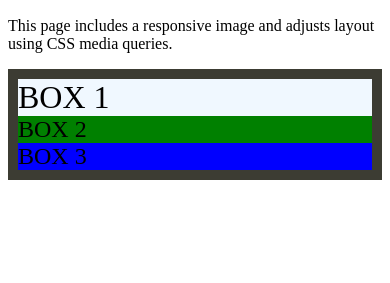
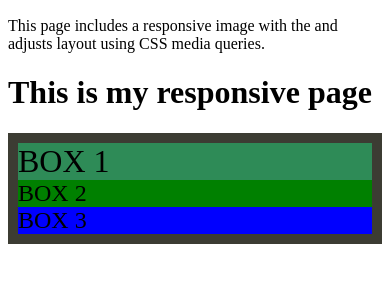
Before and after one commit to vaishnavi818/s8-task-3, a plain HTML site: page index.html in a window 390 px wide. Shown: the part 27-310 px from the top of the page. Drawn offline with Linux system fonts and the light colour scheme.

Commit message:
all files created

```diff
--- a/index.html
+++ b/index.html
@@ -1,14 +1,15 @@
 <!DOCTYPE html>
 <html>
 <head>
+    <title> Responsive web page</title>
   <link rel="stylesheet" href="style.css">
 </head>
 <body>
   <section class="about">
     <img src="kluh.png">
-    <p>This page includes a responsive image and adjusts layout using CSS media queries.</p>
+    <p>This page includes a responsive image with the and adjusts layout using CSS media queries.</p>
   </section>
-
+<h1>This is my responsive page</h1>
   <div class="container">
     <div class="box1">BOX 1</div>
     <div class="box2">BOX 2</div>
--- a/style.css
+++ b/style.css
@@ -20,7 +20,7 @@
 
 @media only screen and (max-width: 700px) {
   .box1 {
-    background-color: aliceblue;
+    background-color: seagreen;
     font-size: 2rem;
   }
 }
```
